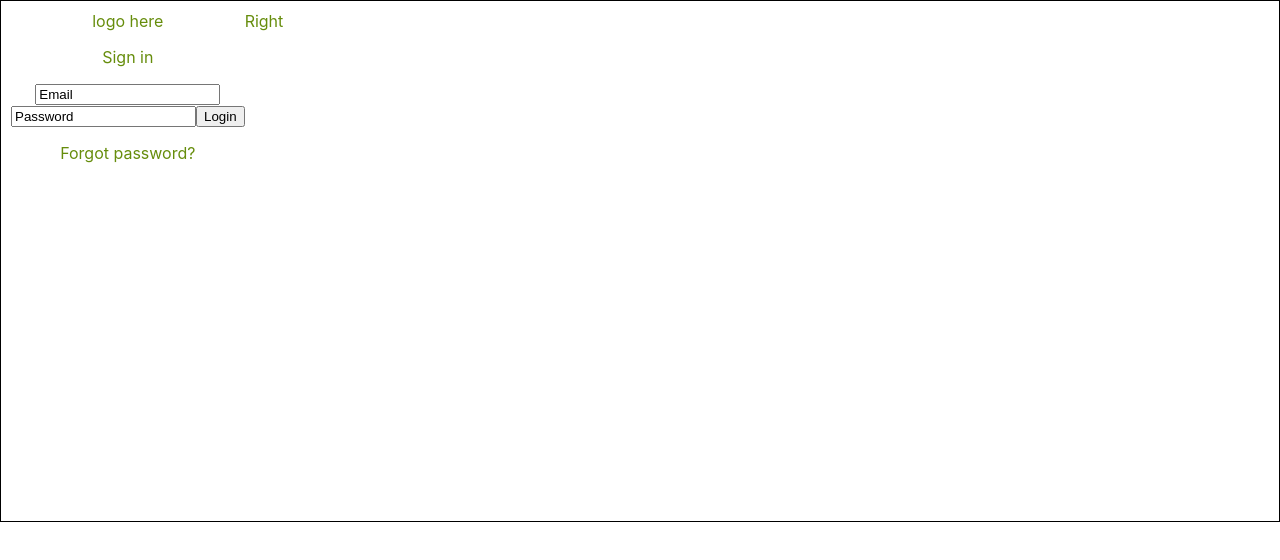
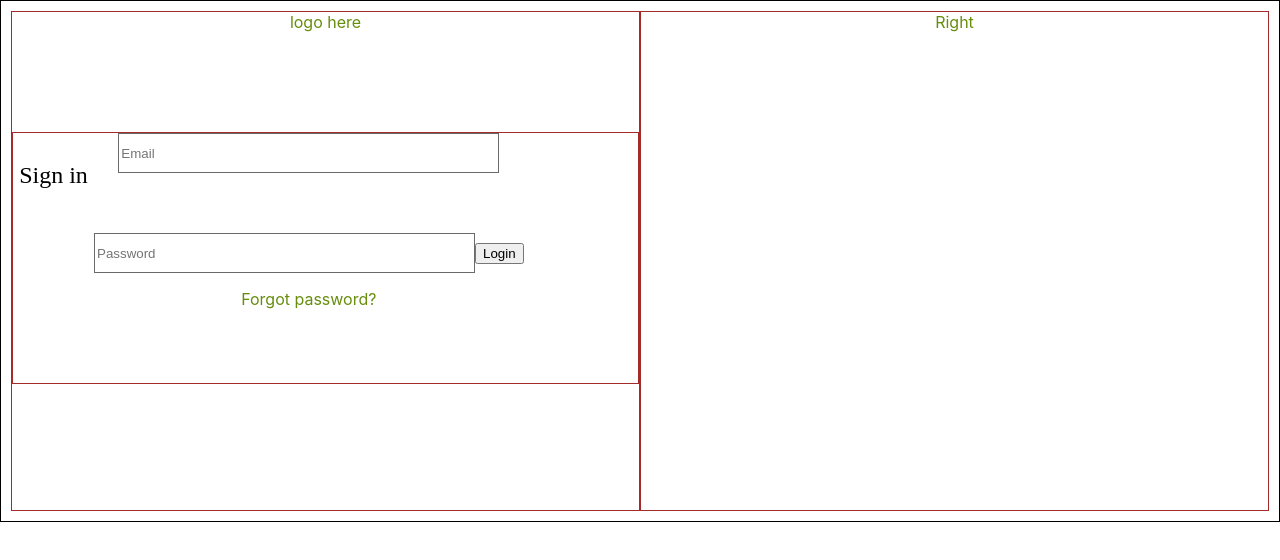
Before and after one commit to TechBuilder-360/portfolio-react, a React (Create React App) app: page / in a window 1280 px wide. Shown: the top 560 px of the page. Built offline with nearby package versions, Linux system fonts and the light colour scheme.

Commit message:
continued login page design

```diff
--- a/src/authentication/LoginForm/LoginForm.js
+++ b/src/authentication/LoginForm/LoginForm.js
@@ -1,23 +1,23 @@
 import React from 'react';
 import classes from './LoginForm.module.css';
-import Layout from '../../container/Layout/Layout';
-
+// import Layout from '../../container/Layout/Layout';
+// className={`${classes.input} ${classes.email}`}
 const LoginForm = () => {
   return (
     <div className={classes.Login}>
-        <div className="column">
-            <div className="xlogo">logo here</div>
-            <div className="signinbox">
-                <p className="signin_title">Sign in</p>
+        <div className={classes.column}>
+            <div className={classes.xlogo}>logo here</div>
+            <div className={classes.signinbox}>
+                <p className={classes.signin_title}>Sign in</p>
                 <div>
-                    <input value="Email"/><br/>
-                    <input value="Password"/>
+                    <input className={`${classes.input}`} type="email" placeholder="Email"/><br/>
+                    <input className={`${classes.input} ${classes.password}`}type="password" placeholder="Password"/>
                     <button>Login</button>
                     <p>Forgot password?</p>
                 </div>
             </div>
         </div>
-        <div className="column">Right</div>
+        <div className={classes.column}>Right</div>
     </div>
   );
 };
--- a/src/authentication/LoginForm/LoginForm.module.css
+++ b/src/authentication/LoginForm/LoginForm.module.css
@@ -7,7 +7,7 @@
     padding: 10px ;
 }
 
-/* .column {
+.column {
     border: 1px solid brown;
     flex: 50%;
 }
@@ -16,15 +16,43 @@
     border: 1px solid brown;
     margin-top: 100px;
     height: 250px;
+    display: flex;
+    flex-direction: row;
 }
 
 .signin_title {
-    color: darkgreen;
+    color: #000000;
     text-align: center;
+    /* position: relative; */
+    width: 81px;
+    height: 36px;
+    left: 241px;
+    top: 239px;
+
+    font-family: Poppins;
+    font-style: normal;
+    font-weight: 500;
+    font-size: 24px;
+    line-height: 36px;
+}
+
+.input {
+    /* position: relative; */
+    width: 381px;
+    height: 40px;
+    left: 100px;
+    top: 302px;
+
+    border: 1px solid #6A6A6A;
+    box-sizing: border-box;
+}
+
+.password {
+    margin-top: 60px;
 }
 
 @media screen and (max-width: 600px){
     .Login {
         flex-wrap: wrap-reverse;
     }
-} */
+}
--- a/src/index.js
+++ b/src/index.js
@@ -4,6 +4,7 @@ import './index.css';
 import * as serviceWorker from './serviceWorker';
 import App from './App';
 import { BrowserRouter } from 'react-router-dom';
+// import { BrowserRouter as Router, Route } from "react-router-dom";
 
 ReactDOM.render(
   <React.StrictMode>
```
